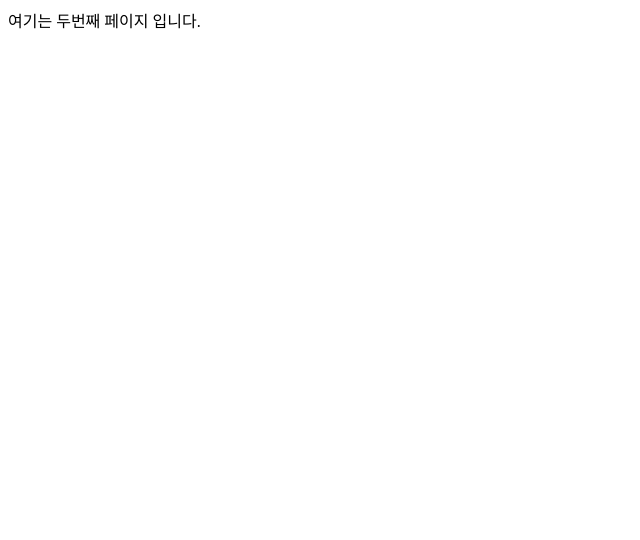
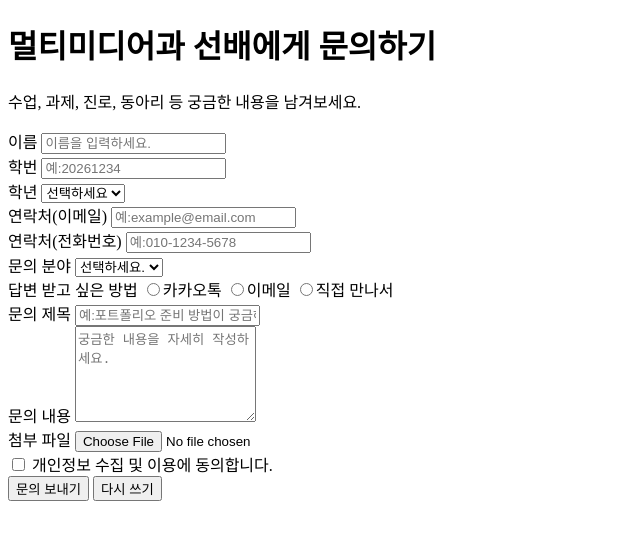
Before and after one commit to moon05201/myminiweb, a plain HTML site: page page2.html in a window 1280 px wide. Shown: the whole page, without its empty margins (0-640 px from the left). Drawn offline with Linux system fonts and the light colour scheme.

Commit message:
Add files via upload

```diff
--- a/page2.html
+++ b/page2.html
@@ -3,9 +3,89 @@
 <head>
     <meta charset="UTF-8">
     <meta name="viewport" content="width=device-width, initial-scale=1.0">
-    <title>두번째 페이지</title>
+    <title>상담 문의</title>
 </head>
 <body>
-    여기는 두번째 페이지 입니다.
+    <h1>멀티미디어과 선배에게 문의하기</h1>
+    <p>수업, 과제, 진로, 동아리 등 궁금한 내용을 남겨보세요.</p>
+    <form action="#" method="=get">
+
+        <div>
+            <label for="username">이름</label>
+            <input type="text" placeholder="이름을 입력하세요." name="username">
+        </div>
+
+        <div>
+            <label for="student-id">학번</label>
+            <input type="text" placeholder="예:20261234" name="student-id">
+        </div>
+
+        <div>
+            <label for="grade">학년</label>
+            <select name="grade">
+                <option value="">선택하세요</option>
+                <option value="1">1학년</option>
+                <option value="2">2학년</option>
+                <option value="3">3학년</option>
+            </select>
+        </div>
+
+        <div>
+            <label for="email">연락처(이메일)</label>
+            <input type="email" placeholder="예:example@email.com" name="email">
+        </div>
+
+        <div>
+            <label for="phone">연락처(전화번호)</label>
+            <input type="tel" placeholder="예:010-1234-5678" name="phone">
+        </div>
+
+        <div>
+            <label for="category">문의 분야</label>
+            <select name="category">
+                <option value="">선택하세요.</option>
+                <option value="class">수업</option>
+                <option value="assignment">과제</option>
+                <option value="portfolio">포트폴리오</option>
+                <option value="career">진로</option>
+                <option value="club">동아리</option>
+            </select>
+        </div>
+
+        <div>
+            <label>답변 받고 싶은 방법</label>
+            <label><input type="radio" name="reply" value="kakao">카카오톡</label>
+            <label><input type="radio" name="reply" value="email">이메일</label>
+            <label><input type="radio" name="reply" value="offline">직접 만나서</label>
+        </div>
+
+        <div>
+            <label for="title">문의 제목</label>
+            <input type="text" name="title" placeholder="예:포트폴리오 준비 방법이 궁금해요">
+        </div>
+
+        <div>
+            <label for="content">문의 내용</label>
+            <textarea name="content" placeholder="궁금한 내용을 자세히 작성하세요." rows="6"></textarea>
+        </div>
+
+        <div>
+            <label for="file">첨부 파일</label>
+            <input type="file" name="file">
+        </div>
+
+        <div>
+            <label>
+                <input type="checkbox" name="agree">
+                개인정보 수집 및 이용에 동의합니다.
+            </label>
+        </div>
+
+        <div>
+            <input type="submit" value="문의 보내기">
+            <input type="reset" value="다시 쓰기">
+        </div>
+
+    </form>
 </body>
 </html>
```
Also changed, not shown: index.html (+21 -3 lines).
